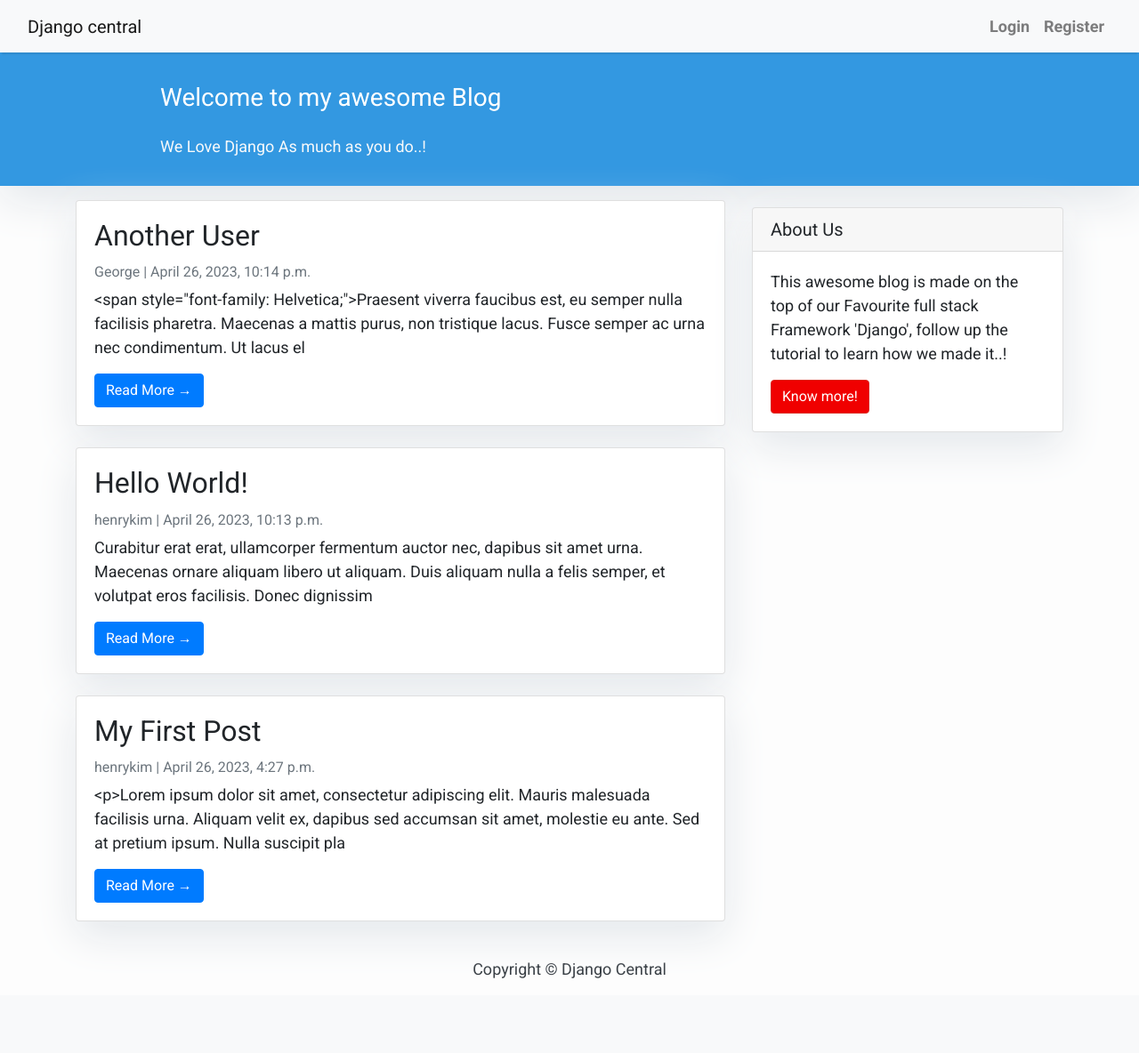
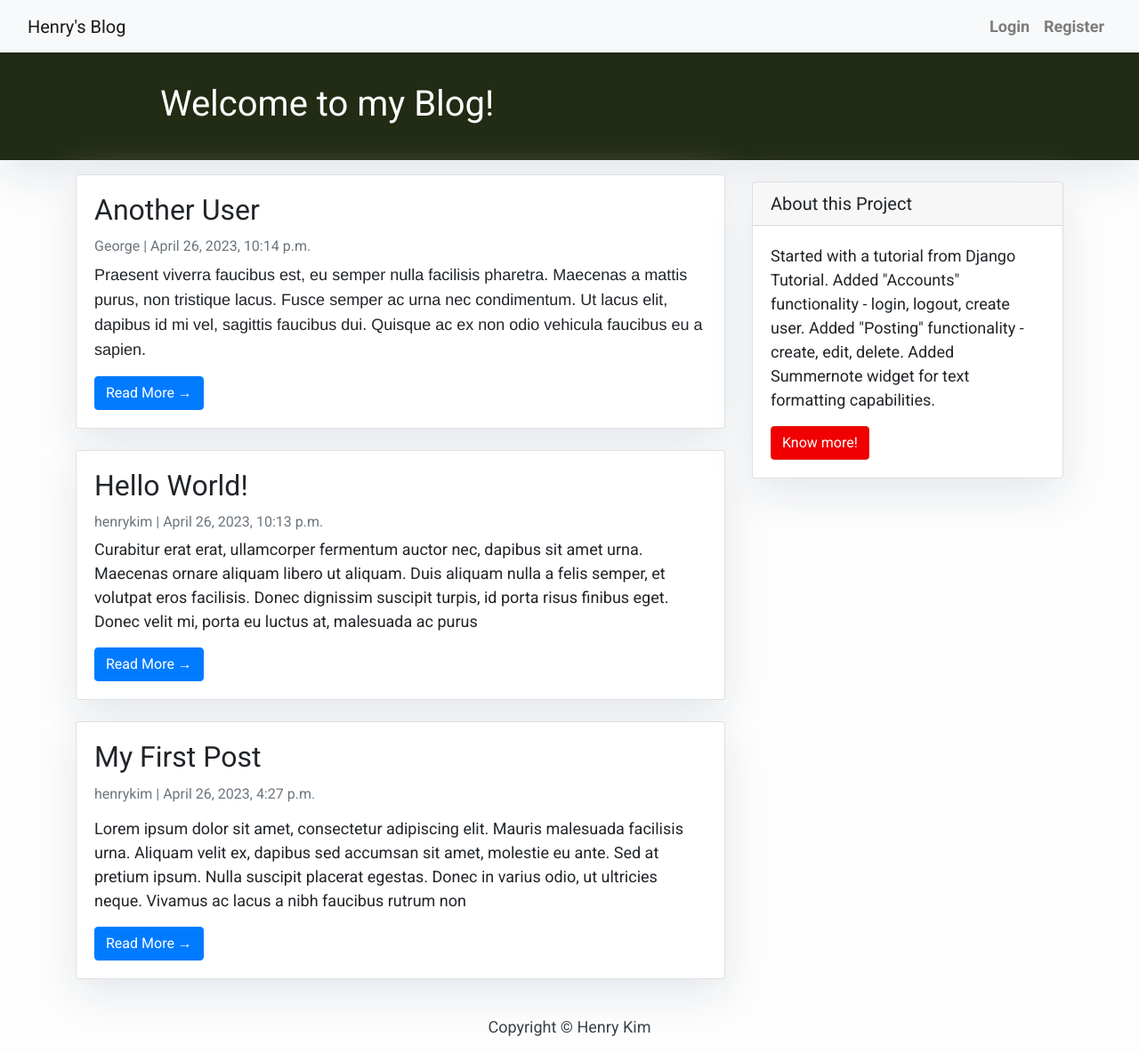
Before and after one commit to hnrykm/djangoblog, a Django app: page /blog/ in a window 1280 px wide. Shown: the whole page at 89% size. Before the commit the page ends 1100 px from the top, so only its background shows below. Run offline with Django 4.2, Linux system fonts and the light colour scheme; data comes from the database, SQL or seed files in the repository; some libraries are stand-ins or nearby versions.

Commit message:
Basic styling

```diff
--- a/templates/base.html
+++ b/templates/base.html
@@ -2,7 +2,7 @@
 <html>
 
     <head>
-        <title>Django Central</title>
+        <title>Henry's Blog</title>
         <link href="https://fonts.googleapis.com/css?family=Roboto:400,700" rel="stylesheet">
         <meta name="google" content="notranslate" />
         <meta name="viewport" content="width=device-width, initial-scale=1" />
@@ -26,7 +26,7 @@
             border-color: #dc281e;
         }
         .masthead {
-            background: #3398E1;
+            background: #222b13;
             height: auto;
             padding-bottom: 15px;
             box-shadow: 0 16px 48px #E3E7EB;
@@ -37,7 +37,7 @@
         <!-- Navigation -->
         <nav class="navbar navbar-expand-lg navbar-light bg-light shadow" id="mainNav">
             <div class="container-fluid">
-                <a class="navbar-brand" href="{% url 'home' %}">Django central</a>
+                <a class="navbar-brand" href="{% url 'home' %}">Henry's Blog</a>
                 <button class="navbar-toggler navbar-toggler-right" type="button" data-toggle="collapse" data-target="#navbarResponsive"
                     aria-controls="navbarResponsive" aria-expanded="false" aria-label="Toggle navigation">
                     <span class="navbar-toggler-icon"></span>
@@ -71,7 +71,7 @@
         {% endblock content %}
         <!-- Footer -->
         <footer class="py-3 bg-grey">
-            <p class="m-0 text-dark text-center ">Copyright &copy; Django Central</p>
+            <p class="m-0 text-dark text-center ">Copyright &copy; Henry Kim</p>
         </footer>
     </body>
 </html>
--- a/templates/index.html
+++ b/templates/index.html
@@ -22,9 +22,8 @@
         <div class="row">
             <div class=" col-md-8 col-md-10 mx-auto">
                 <div class="site-heading">
-                    <h3 class=" site-heading my-4 mt-3 text-white"> Welcome to my awesome Blog </h3>
-                    <p class="text-light">We Love Django As much as you do..! &nbsp
-                    </p>
+                    <h1 class=" site-heading my-4 mt-3 text-white">Welcome to my Blog!</h1>
+
                 </div>
             </div>
         </div>
@@ -39,7 +38,7 @@
                 <div class="card-body">
                     <h2 class="card-title">{{ post.title }}</h2>
                     <p class="card-text text-muted h6">{{ post.author }} | {{ post.created_on}} </p>
-                    <p class="card-text">{{post.content|slice:":200" }}</p>
+                    <p class="card-text">{{post.content|slice:":300"|safe }}</p>
                     <a href="{% url 'post_detail' post.slug  %}" class="btn btn-primary">Read More &rarr;</a>
                 </div>
             </div>
--- a/templates/sidebar.html
+++ b/templates/sidebar.html
@@ -10,10 +10,10 @@
 <!-- Sidebar Widgets Column -->
 <div class="col-md-4 float-right ">
 <div class="card my-4">
-        <h5 class="card-header">About Us</h5>
+        <h5 class="card-header">About this Project</h5>
     <div class="card-body">
-        <p class="card-text"> This awesome blog is made on the top of our Favourite full stack Framework 'Django', follow up the tutorial to learn how we made it..!</p>
-        <a href="https://djangocentral.com/building-a-blog-application-with-django"
+        <p class="card-text"> Started with a tutorial from Django Tutorial. Added "Accounts" functionality - login, logout, create user. Added "Posting" functionality - create, edit, delete. Added Summernote widget for text formatting capabilities.</p>
+        <a href="#"
            class="btn btn-danger">Know more!</a>
     </div>
 </div>
```
